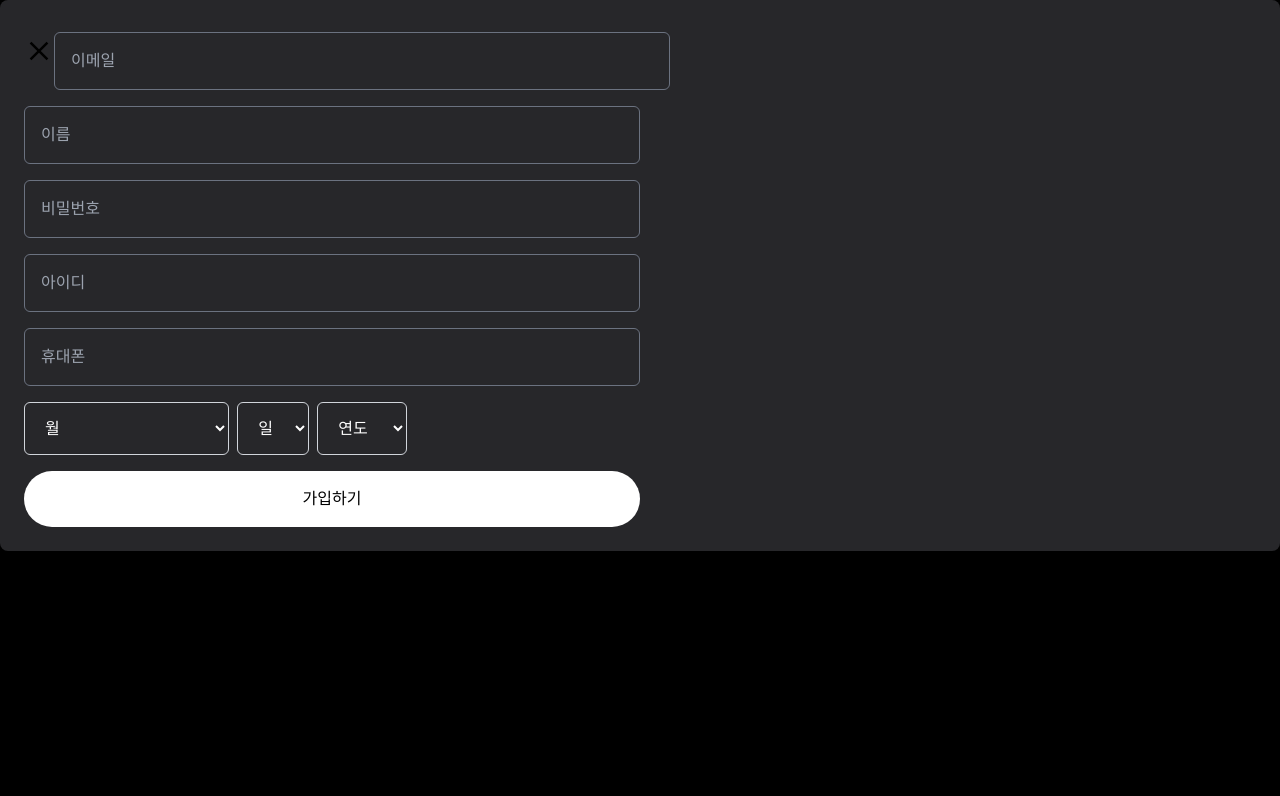
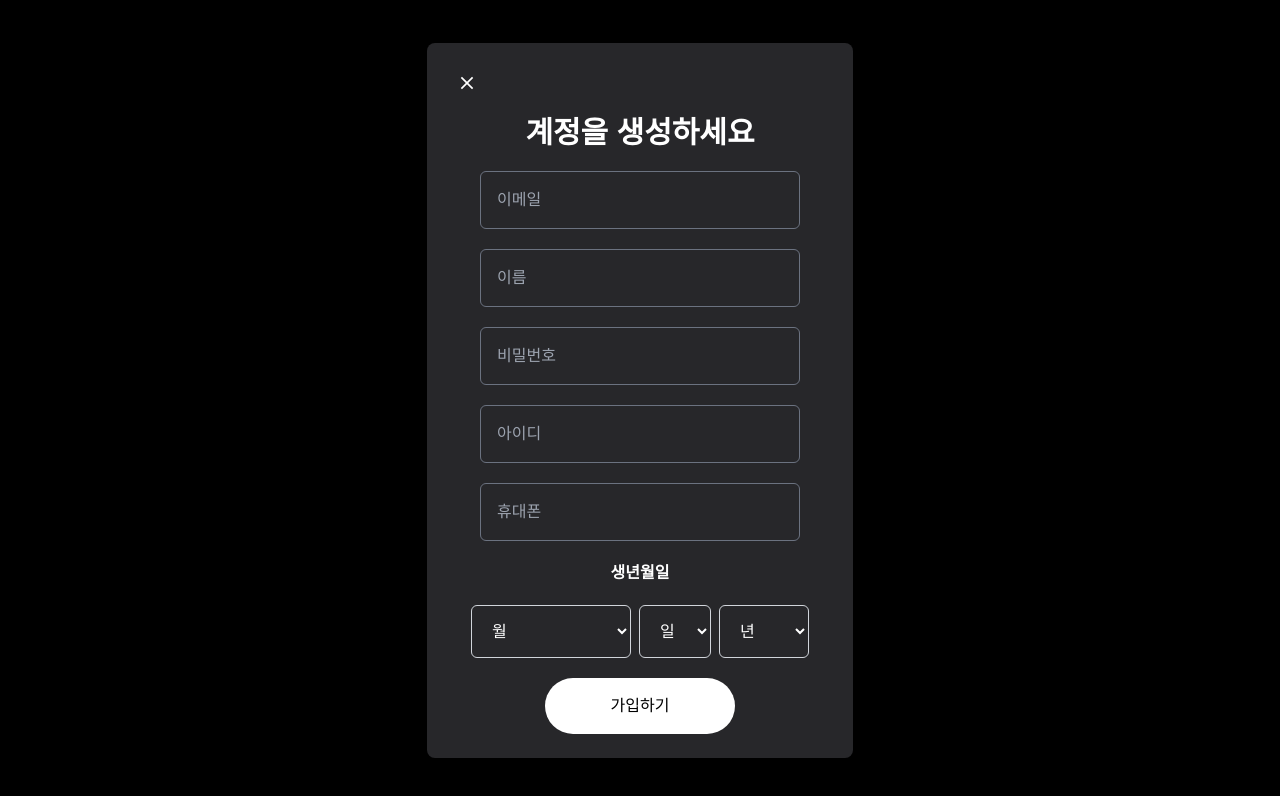
Before and after one commit to Leets-Official/Xcellent-FE, a Next.js app: page /i/flow/signup in a window 1280 px wide. Shown: the top 796 px of the page. Built offline with nearby package versions, Linux system fonts and the light colour scheme.

Commit message:
style:회원가입 모달 css 수정

```diff
--- a/src/app/(route)/(beforeLogin)/_component/SignupModal.tsx
+++ b/src/app/(route)/(beforeLogin)/_component/SignupModal.tsx
@@ -80,24 +80,30 @@ export default function SignupModal() {
   };
   return (
     isOpen && (
+      <div className="fixed inset-0 flex items-center justify-center bg-black bg-opacity-60">
         <form
           onSubmit={handleSubmit}
-        className="space-y-4 p-6 bg-zinc-800 rounded-lg"
+          className="w-1/3 space-y-4 p-6 bg-zinc-800 rounded-lg"
         >
-        <div className="space-y-2">
-          <button onClick={handleClose}>
+          <button
+            onClick={handleClose}
+            className="hover:bg-gray-700 rounded-full w-8 h-8 flex items-center justify-center"
+          >
             <svg
-              width="30"
-              height="30"
+              width="20"
+              height="20"
               viewBox="0 0 24 24"
               aria-hidden="true"
-              className="r-4qtqp9 r-yyyyoo r-dnmrzs r-bnwqim r-lrvibr r-m6rgpd r-z80fyv r-19wmn03"
+              className="fill-white r-4qtqp9 r-yyyyoo r-dnmrzs r-bnwqim r-lrvibr r-m6rgpd r-z80fyv r-19wmn03"
             >
               <g>
                 <path d="M10.59 12L4.54 5.96l1.42-1.42L12 10.59l6.04-6.05 1.42 1.42L13.41 12l6.05 6.04-1.42 1.42L12 13.41l-6.04 6.05-1.42-1.42L10.59 12z" />
               </g>
             </svg>
           </button>
+          <div className="flex flex-col justify-center items-center gap-5">
+            <p className="text-white text-3xl font-bold">계정을 생성하세요</p>
+            <div className="space-y-2">
               <input
                 id="email"
                 name="email"
@@ -106,7 +112,7 @@ export default function SignupModal() {
                 onChange={handleInputChange}
                 placeholder="이메일"
                 required
-            className="w-1/2 p-4 bg-transparent border border-gray-500 rounded-md focus:outline-none focus:border-blue-500"
+                className="w-80 p-4 bg-transparent text-white border border-gray-500 rounded-md focus:outline-none focus:border-3  focus:border-sky-400 "
               />
             </div>
             <div className="space-y-2">
@@ -118,7 +124,7 @@ export default function SignupModal() {
                 onChange={handleInputChange}
                 placeholder="이름"
                 required
-            className="w-1/2 p-4 bg-transparent border border-gray-500 rounded-md focus:outline-none focus:border-blue-500"
+                className="w-80 p-4 bg-transparent text-white border border-gray-500 rounded-md focus:outline-none focus:border-3  focus:border-sky-400"
               />
             </div>
             <div className="space-y-2">
@@ -130,7 +136,7 @@ export default function SignupModal() {
                 onChange={handleInputChange}
                 placeholder="비밀번호"
                 required
-            className="w-1/2 p-4 bg-transparent border border-gray-500 rounded-md focus:outline-none focus:border-blue-500"
+                className="w-80 p-4 bg-transparent text-white border border-gray-500 rounded-md focus:outline-none focus:border-3  focus:border-sky-400"
               />
             </div>
             <div className="space-y-2">
@@ -142,7 +148,7 @@ export default function SignupModal() {
                 placeholder="아이디"
                 required
                 type="text"
-            className="w-1/2 bg-transparent p-4 border border-gray-500 rounded-md focus:outline-none focus:border-blue-500"
+                className="w-80 bg-transparent text-white p-4 border border-gray-500 rounded-md focus:outline-none focus:border-3  focus:border-sky-400"
               />
             </div>
             <div className="space-y-2">
@@ -154,22 +160,25 @@ export default function SignupModal() {
                 placeholder="휴대폰"
                 required
                 type="text"
-            className="w-1/2 p-4 bg-transparent border border-gray-500 rounded-md focus:outline-none focus:border-blue-500"
+                className="w-80 p-4 bg-transparent text-white border border-gray-500 rounded-md focus:outline-none focus:border-3  focus:border-sky-400"
               />
             </div>
+            <div className="text-white font-semibold ">생년월일</div>
             <div className="space-y-2">
               <div className="flex space-x-2">
                 {/* 월 */}
                 <select
-              className="w-1/6 p-4 bg-transparent text-white border border-gray-300 rounded-md focus:outline-none focus:border-blue-500 text-black"
+                  className="w-40 p-4 bg-transparent text-white border border-gray-300 rounded-md focus:outline-none focus:border-3  focus:border-sky-400"
                   id="month"
                   value={birthDate.month}
                   onChange={e => handleDateChange('month', e.target.value)}
                   required
                 >
-              <option value="">월</option>
+                  <option value="" className="bg-black">
+                    월
+                  </option>
                   {months.map(m => (
-                <option key={m} value={m}>
+                    <option key={m} value={m} className="bg-black">
                       {m}
                     </option>
                   ))}
@@ -177,15 +186,17 @@ export default function SignupModal() {
 
                 {/* 일 */}
                 <select
-              className="w-1/8 p-4 bg-transparent text-white border border-gray-300 rounded-md focus:outline-none focus:border-blue-500 text-black"
+                  className="w-1/8 p-4 bg-transparent text-white border border-gray-300 rounded-md focus:outline-none focus:border-3  focus:border-sky-400 text-black"
                   id="day"
                   value={birthDate.day}
                   onChange={e => handleDateChange('day', e.target.value)}
                   required
                 >
-              <option value="">일</option>
+                  <option value="" className="bg-black">
+                    일
+                  </option>
                   {days.map(d => (
-                <option key={d} value={d}>
+                    <option key={d} value={d} className="bg-black">
                       {d}
                     </option>
                   ))}
@@ -193,15 +204,17 @@ export default function SignupModal() {
 
                 {/* 년 */}
                 <select
-              className="w-1/7 p-4 bg-transparent text-white border border-gray-300 rounded-md focus:outline-none focus:border-blue-500 text-black"
+                  className="w-1/7 p-4 bg-transparent text-white border border-gray-300 rounded-md focus:outline-none focus:border-3  focus:border-sky-400 text-black"
                   id="year"
                   value={birthDate.year}
                   onChange={e => handleDateChange('year', e.target.value)}
                   required
                 >
-              <option value="">연도</option>
+                  <option value="" className="bg-black">
+                    년
+                  </option>
                   {years.map(y => (
-                <option key={y} value={y}>
+                    <option key={y} value={y} className="bg-black">
                       {y}
                     </option>
                   ))}
@@ -214,7 +227,9 @@ export default function SignupModal() {
             >
               가입하기
             </button>
+          </div>
         </form>
+      </div>
     )
   );
 }
```
Lines whose indentation alone changed are shown as unchanged.
